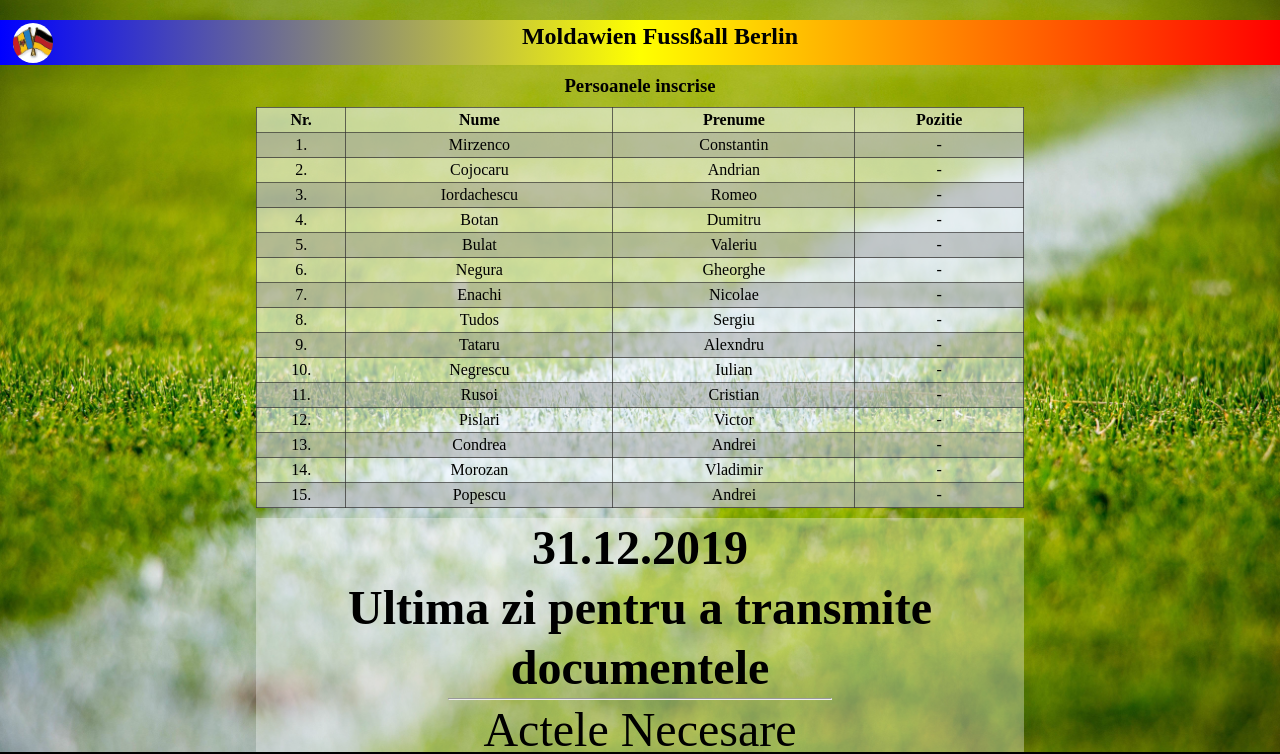
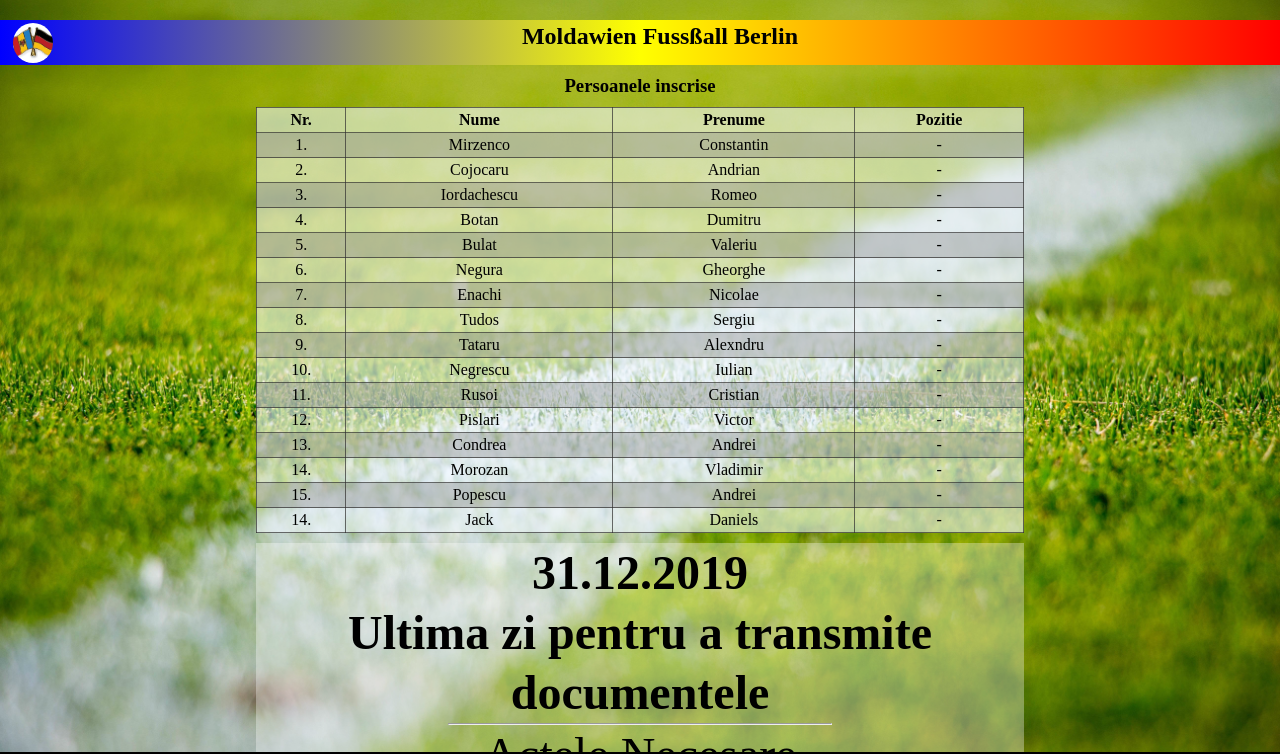
Before and after one commit to kmz009/Moldova_Fussball, a plain HTML site: page index.html in a window 1280 px wide. Shown: the top 754 px of the page. Drawn offline with Linux system fonts and the light colour scheme.

Commit message:
Update index.html

```diff
--- a/index.html
+++ b/index.html
@@ -122,6 +122,12 @@
                         <td>-</td>
                     </tr>
 
+                        <td>14.</td>
+                        <td>Jack</td>
+                        <td>Daniels</td>
+                        <td>-</td>
+                    </tr>
+
                 </legend>
             </table>
 
```
